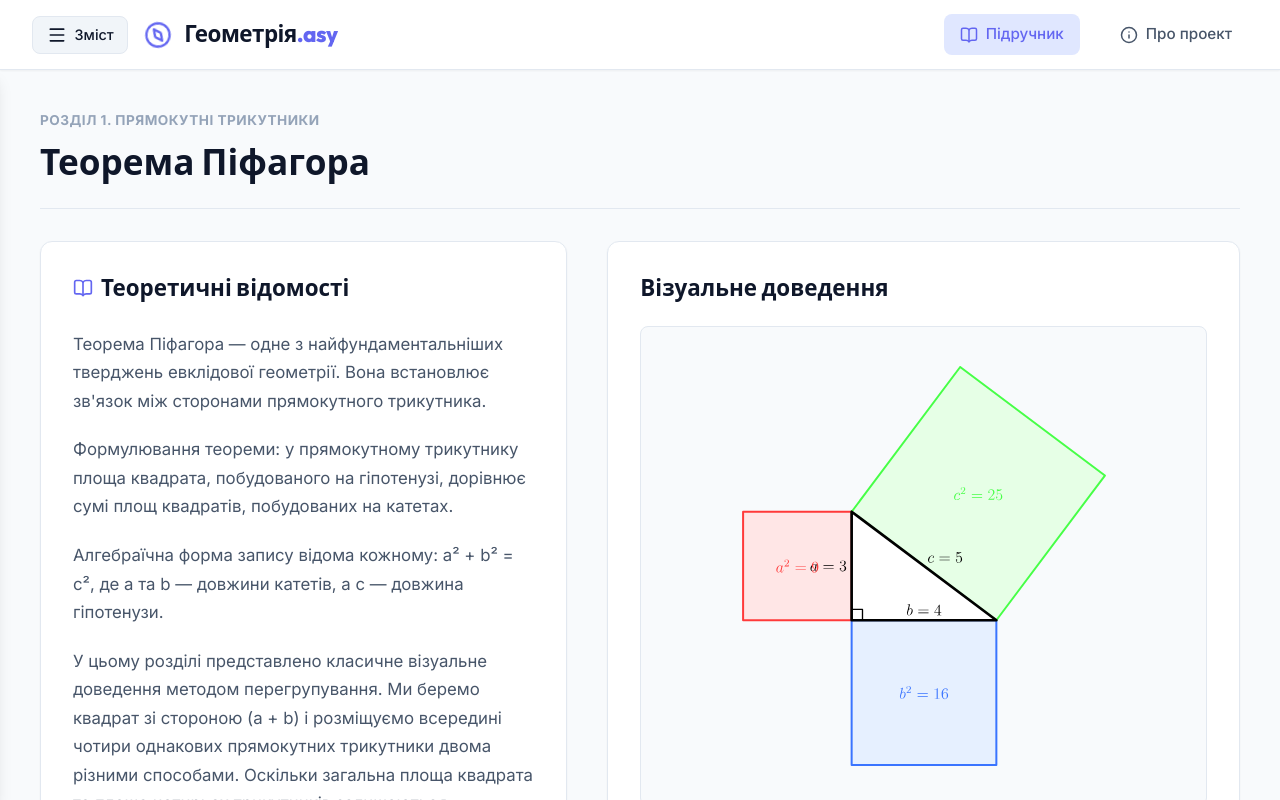
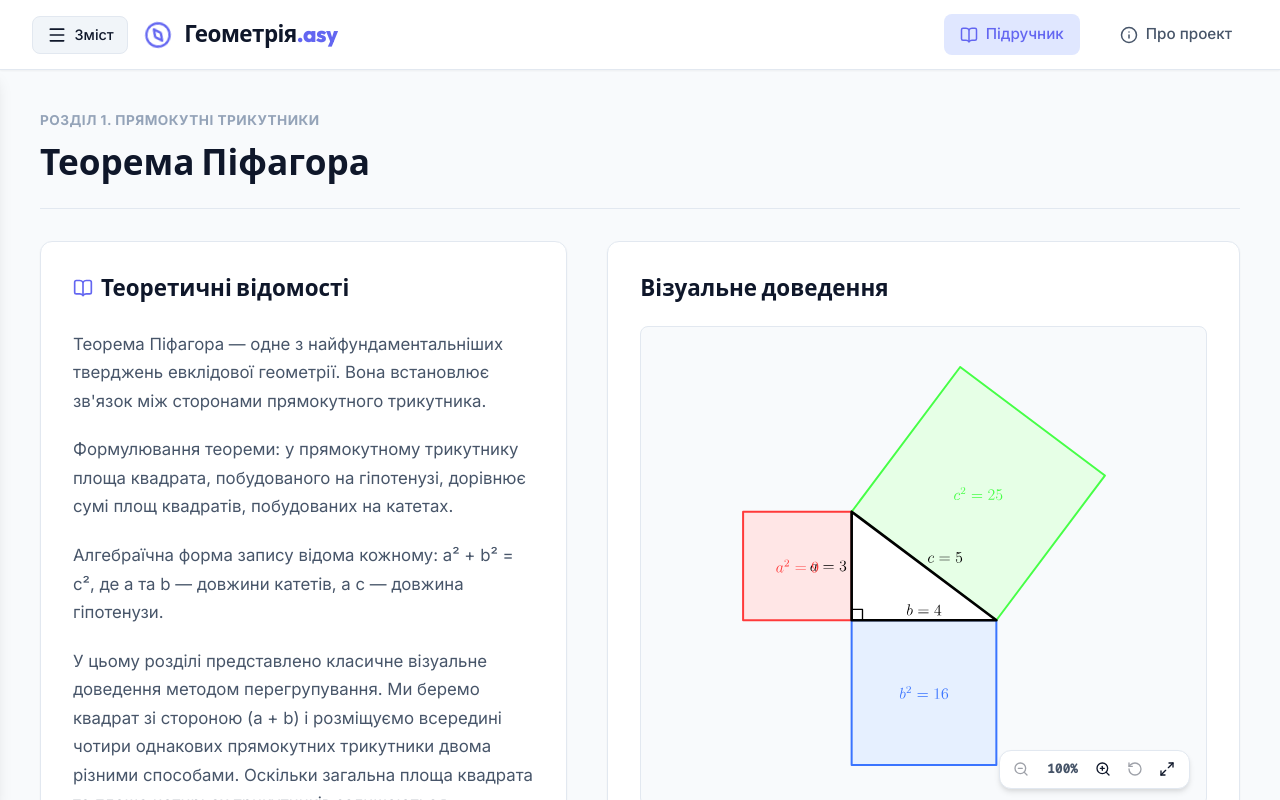
Before and after one commit to DmitryStetsenko/univer-geometry-interactive-book, a React (Vite) app: page /about#/topic/pythagorean-theorem in a window 1280 px wide. Built offline with nearby package versions, Linux system fonts and the light colour scheme.

Commit message:
feat(pages/TopicDetailPage): add interactive zoom, drag-to-pan, reset, and fullscreen controls for SVG diagrams

```diff
--- a/src/pages/TopicDetailPage/TopicDetailPage.module.css
+++ b/src/pages/TopicDetailPage/TopicDetailPage.module.css
@@ -264,3 +264,93 @@
   align-items: flex-end;
   text-align: right;
 }
+
+.zoomControls {
+  position: absolute;
+  bottom: 1rem;
+  right: 1rem;
+  display: flex;
+  align-items: center;
+  gap: 0.5rem;
+  background-color: var(--bg-secondary);
+  border: 1px solid var(--border-color);
+  padding: 0.4rem 0.6rem;
+  border-radius: var(--radius-md);
+  box-shadow: var(--shadow-md);
+  z-index: 10;
+}
+
+.zoomControls button {
+  background: none;
+  border: none;
+  color: var(--text-primary);
+  cursor: pointer;
+  padding: 0.25rem;
+  border-radius: var(--radius-sm);
+  display: flex;
+  align-items: center;
+  justify-content: center;
+  transition: all var(--transition-fast);
+}
+
+.zoomControls button:hover:not(:disabled) {
+  background-color: var(--bg-tertiary);
+  color: var(--primary);
+}
+
+.zoomControls button:disabled {
+  opacity: 0.4;
+  cursor: not-allowed;
+}
+
+.zoomLevel {
+  font-family: var(--font-mono);
+  font-size: 0.8rem;
+  font-weight: 600;
+  color: var(--text-secondary);
+  min-width: 42px;
+  text-align: center;
+}
+
+.fullscreenWrapper {
+  position: fixed !important;
+  top: 0 !important;
+  left: 0 !important;
+  width: 100vw !important;
+  height: 100vh !important;
+  max-width: 100vw !important;
+  max-height: 100vh !important;
+  z-index: 9999 !important;
+  background-color: rgba(10, 10, 10, 0.95) !important;
+  backdrop-filter: blur(10px);
+  -webkit-backdrop-filter: blur(10px);
+  display: flex !important;
+  align-items: center !important;
+  justify-content: center !important;
+  padding: 3rem !important;
+}
+
+.fullscreenWrapper .graphicSvg {
+  max-height: 85vh !important;
+  max-width: 85vw !important;
+}
+
+.fullscreenWrapper .zoomControls {
+  bottom: 2rem;
+  right: 2rem;
+  background-color: rgba(30, 30, 30, 0.85);
+  border-color: #444;
+}
+
+.fullscreenWrapper .zoomControls button {
+  color: #fff;
+}
+
+.fullscreenWrapper .zoomControls button:hover:not(:disabled) {
+  background-color: #555;
+  color: var(--primary);
+}
+
+.fullscreenWrapper .zoomLevel {
+  color: #ccc;
+}
--- a/src/pages/TopicDetailPage/TopicDetailPage.tsx
+++ b/src/pages/TopicDetailPage/TopicDetailPage.tsx
@@ -9,7 +9,12 @@ import {
   BookOpen,
   Check,
   Copy,
-  Compass
+  Compass,
+  ZoomIn,
+  ZoomOut,
+  Maximize2,
+  Minimize2,
+  RotateCcw
 } from 'lucide-react';
 import { topics } from '../../entities/topic/model/topics';
 import styles from './TopicDetailPage.module.css';
@@ -31,11 +36,65 @@ export const TopicDetailPage: React.FC = () => {
   const [showCode, setShowCode] = useState(false);
   const [copied, setCopied] = useState(false);
 
-  // Reset steps when transitioning to a different topic
+  // Zoom & Pan states
+  const [zoom, setZoom] = useState(1);
+  const [pan, setPan] = useState({ x: 0, y: 0 });
+  const [isDragging, setIsDragging] = useState(false);
+  const [dragStart, setDragStart] = useState({ x: 0, y: 0 });
+  const [isFullscreen, setIsFullscreen] = useState(false);
+
+  // Reset steps, zoom & pan when transitioning to a different topic
   useEffect(() => {
     setCurrentStepIndex(0);
     setShowCode(false);
+    setZoom(1);
+    setPan({ x: 0, y: 0 });
+    setIsFullscreen(false);
   }, [topicId]);
+
+  // Reset zoom & pan when step changes
+  useEffect(() => {
+    setZoom(1);
+    setPan({ x: 0, y: 0 });
+  }, [currentStepIndex]);
+
+  const handleZoomIn = () => {
+    setZoom(prev => Math.min(prev + 0.25, 4));
+  };
+
+  const handleZoomOut = () => {
+    setZoom(prev => {
+      const next = Math.max(prev - 0.25, 1);
+      if (next === 1) {
+        setPan({ x: 0, y: 0 });
+      }
+      return next;
+    });
+  };
+
+  const handleResetZoom = () => {
+    setZoom(1);
+    setPan({ x: 0, y: 0 });
+  };
+
+  const handleMouseDown = (e: React.MouseEvent) => {
+    if (zoom === 1) return; // Only allow panning when zoomed in
+    e.preventDefault();
+    setIsDragging(true);
+    setDragStart({ x: e.clientX - pan.x, y: e.clientY - pan.y });
+  };
+
+  const handleMouseMove = (e: React.MouseEvent) => {
+    if (!isDragging) return;
+    setPan({
+      x: e.clientX - dragStart.x,
+      y: e.clientY - dragStart.y
+    });
+  };
+
+  const handleMouseUp = () => {
+    setIsDragging(false);
+  };
 
   // Handle case where topic is not found
   if (!topic) {
@@ -95,12 +154,46 @@ export const TopicDetailPage: React.FC = () => {
           {hasSteps && currentStep ? (
             <>
               {/* Graphic SVG Viewer */}
-              <div className={styles.imageWrapper}>
+              <div
+                className={`${styles.imageWrapper} ${isFullscreen ? styles.fullscreenWrapper : ''}`}
+                onMouseDown={handleMouseDown}
+                onMouseMove={handleMouseMove}
+                onMouseUp={handleMouseUp}
+                onMouseLeave={handleMouseUp}
+                style={{
+                  cursor: zoom > 1 ? (isDragging ? 'grabbing' : 'grab') : 'default',
+                  overflow: 'hidden',
+                  position: 'relative'
+                }}
+              >
                 <img
                   src={currentStep.svgPath}
                   alt={currentStep.title}
                   className={styles.graphicSvg}
+                  style={{
+                    transform: `translate(${pan.x}px, ${pan.y}px) scale(${zoom})`,
+                    transition: isDragging ? 'none' : 'transform 0.15s ease-out',
+                    transformOrigin: 'center center'
+                  }}
+                  draggable={false}
                 />
+
+                {/* Floating controls in the corner */}
+                <div className={styles.zoomControls}>
+                  <button onClick={handleZoomOut} disabled={zoom <= 1} title="Зменшити">
+                    <ZoomOut size={16} />
+                  </button>
+                  <span className={styles.zoomLevel}>{Math.round(zoom * 100)}%</span>
+                  <button onClick={handleZoomIn} disabled={zoom >= 4} title="Збільшити">
+                    <ZoomIn size={16} />
+                  </button>
+                  <button onClick={handleResetZoom} disabled={zoom === 1 && pan.x === 0 && pan.y === 0} title="Скинути">
+                    <RotateCcw size={16} />
+                  </button>
+                  <button onClick={() => setIsFullscreen(!isFullscreen)} title={isFullscreen ? "Згорнути" : "На весь екран"}>
+                    {isFullscreen ? <Minimize2 size={16} /> : <Maximize2 size={16} />}
+                  </button>
+                </div>
               </div>
 
               {/* Step info */}
```
